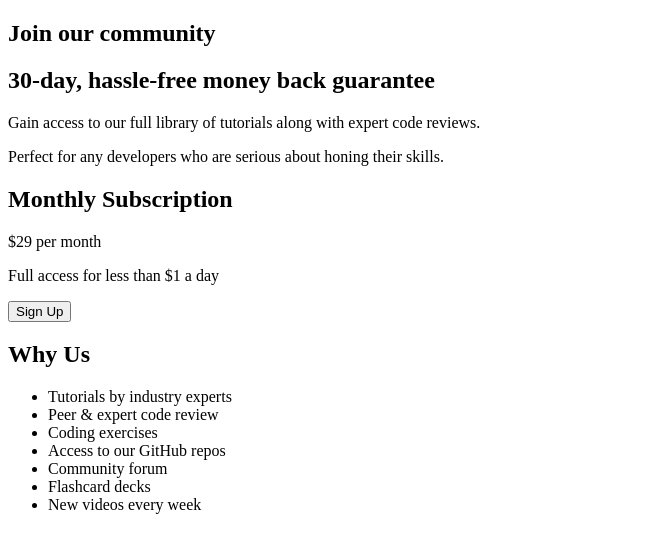
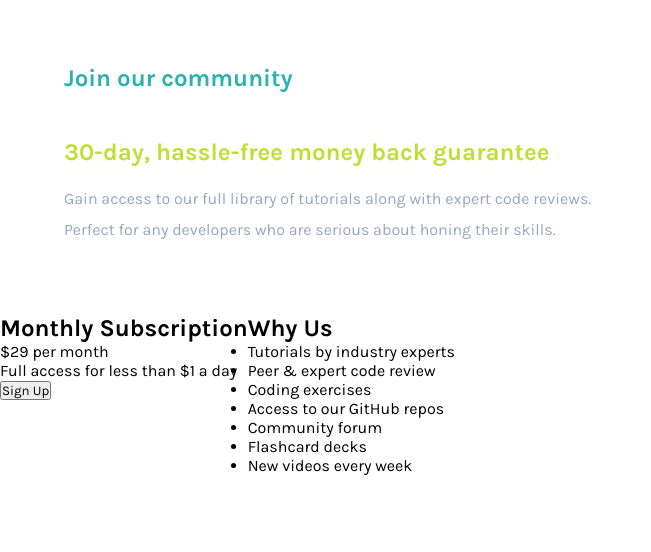
Before and after one commit to dandara-dias/single-price-grid-component, a plain HTML site: page index.html in a window 1280 px wide. Shown: the whole page, without its empty margins (0-651 px from the left). Drawn offline with Linux system fonts and the light colour scheme.

Commit message:
Card1 ok

```diff
--- a/index.html
+++ b/index.html
@@ -6,22 +6,23 @@
   <meta name="viewport" content="width=device-width, initial-scale=1.0">
 
   <link rel="icon" type="image/png" sizes="32x32" href="./images/favicon-32x32.png">
+  <link rel="stylesheet" href="style.css">
 
   <title>Frontend Mentor | Single Price Grid Component</title>
 
-  <style>
-    .attribution { font-size: 11px; text-align: center; }
-    .attribution a { color: hsl(228, 45%, 44%); }
-  </style>
 </head>
 <body>
   <main>
-    <section>
-      <h1>Join our community</h1>
-      <h2>30-day, hassle-free money back guarantee</h2>
-      <p>Gain access to our full library of tutorials along with expert code reviews.</p>
-      <p>Perfect for any developers who are serious about honing their skills.</p>
+    <section class="card1">
+      <h1 class="card1__title">Join our community</h1>
+      <h2 class="card1__subtitle">30-day, hassle-free money back guarantee</h2>
+      <p class="card1__text">
+        Gain access to our full library of tutorials along with expert code reviews.
+      </p>
+      <p class="card1__text">Perfect for any developers who are serious about honing their skills.</p>
     </section>
+
+    <div>
       <section>
         <h2>Monthly Subscription</h2>
         <p>&dollar;29 per month</p>
@@ -40,6 +41,7 @@
           <li>New videos every week</li>
         </ul>
       </section>
+    </div>
   </main>
 </body>
 </html>
--- /dev/null
+++ b/style.css
@@ -0,0 +1,42 @@
+@import url('https://fonts.googleapis.com/css2?family=Karla:wght@200..800&display=swap');
+
+* {
+  margin: 0;
+  padding: 0;
+  font-family: var(--main-font);
+}
+
+:root {
+  --primary-color1: hsl(179, 62%, 43%);
+  --primary-color2: hsl(71, 73%, 54%);
+
+  --neutral-color1: hsl(204, 43%, 93%);
+  --neutral-color2: hsl(218, 22%, 67%);
+
+  --main-font: "Karla", sans-serif;
+}
+
+.card1 {
+  margin: 5%;
+}
+
+.card1__title {
+  font-weight: 700;
+  color: var(--primary-color1);
+}
+
+.card1__subtitle {
+  font-weight: 700;
+  color: var(--primary-color2);
+  padding: 4% 0 2% 0;
+}
+
+.card1__text {
+  font-weight: 400;
+  color: var(--neutral-color2);
+  padding-bottom: 1%;
+}
+
+div {
+  display: flex;
+}
```
Lines whose indentation alone changed are shown as unchanged.
